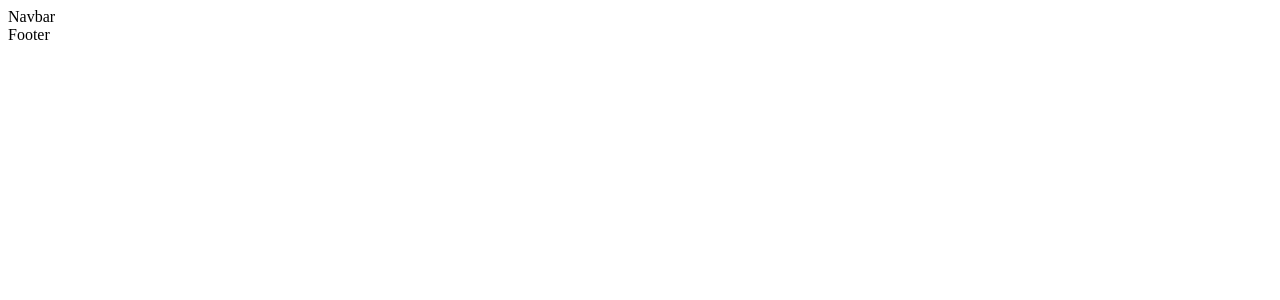
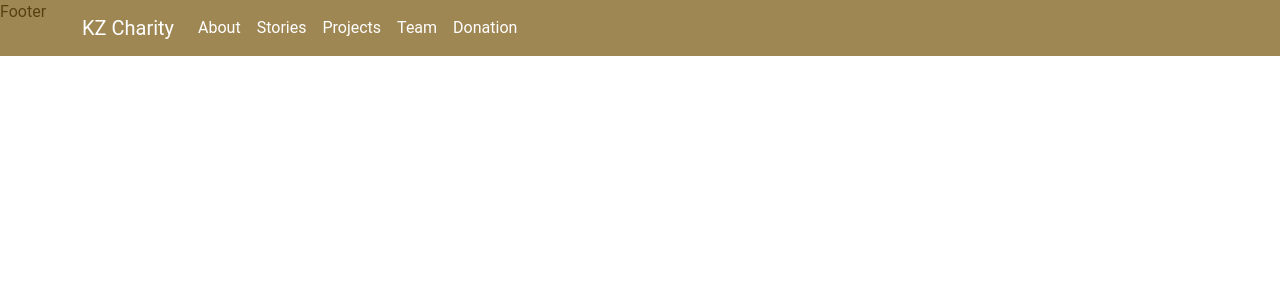
Before and after one commit to zeredogo/krypto-zone-charity, a React (Create React App) app: page / in a window 1280 px wide. Shown: the top 300 px of the page. Built offline with nearby package versions, Linux system fonts and the light colour scheme.

Commit message:
updating commit

```diff
--- a/src/App.css
+++ b/src/App.css
@@ -0,0 +1,17 @@
+*{
+    margin: 0;
+    padding: 0;
+    box-sizing: border-box;
+}
+body {
+    font-family: 'Roboto', sans-serif;
+}
+.nav-bg{
+    background: #724f04ad;
+}
+.navbar-nav .nav-link{
+    color: #fff !important;
+}
+.navbar-toggler{
+    outline: none !important;
+}
--- a/src/App.js
+++ b/src/App.js
@@ -1,5 +1,7 @@
 import React from 'react';
 import './App.css';
+
+import 'bootstrap/dist/js/bootstrap.min.js';
 import Footer from './component/Footer';
 import Navbar from './component/Navbar';
 
--- a/src/component/Navbar.jsx
+++ b/src/component/Navbar.jsx
@@ -2,7 +2,28 @@ import React from 'react'
 
 const Navbar = () => {
   return (
-    <div>Navbar</div>
+
+       <nav class="navbar navbar-expand-lg navbar-light nav-bg fixed-top py-2"
+       id="mainNav">
+        <div class="container">
+            <a class="navbar-brand text-white" href="#" >KZ Charity</a>
+            <button class="navbar-toggler navbar-toggler-right" type="button"
+            data-toggle="collapse" data-target="#myNavbar" aria-controls="myNavbar"
+            aria-expanded="false" aria-label="Toggle navigation">
+         <span class="navbar-toggler-icon"></span>
+        </button>
+        <div class="collapse navbar-collapse" id="myNavbar">
+            <ul class="navbar-nav ml-auto my-2 my-lg-0">
+                <li class="nav-item"><a class="nav-link" href="#">About</a></li>
+                <li class="nav-item"><a class="nav-link" href="#">Stories</a></li>
+                <li class="nav-item"><a class="nav-link" href="#">Projects</a></li>
+                <li class="nav-item"><a class="nav-link" href="#">Team</a></li>
+                <li class="nav-item"><a class="nav-link" href="#">Donation</a></li>
+            </ul>
+        </div>
+        </div>
+       </nav>
+
   )
 }
 
--- a/src/index.js
+++ b/src/index.js
@@ -1,5 +1,6 @@
 import React from 'react';
 import ReactDOM  from 'react-dom';
+import 'bootstrap/dist/css/bootstrap.min.css';
 
 import App from './App';
 
```
